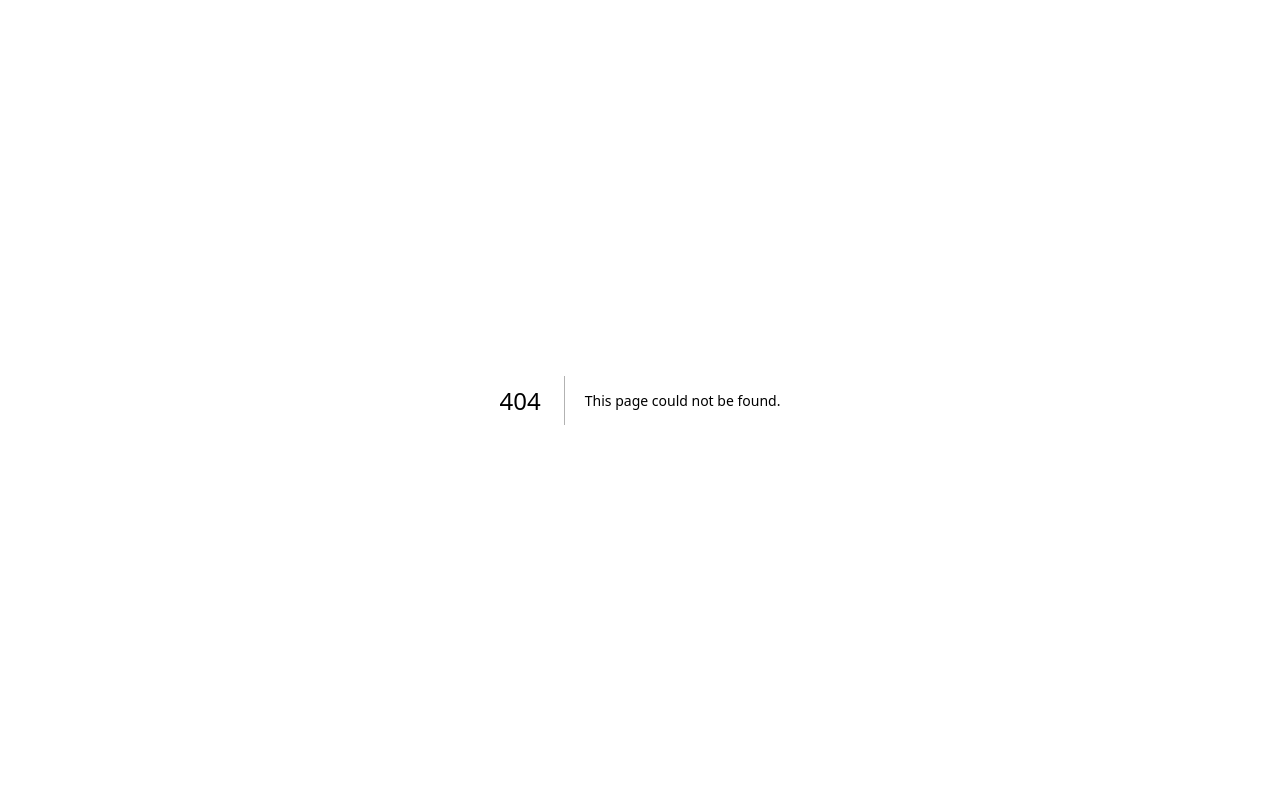
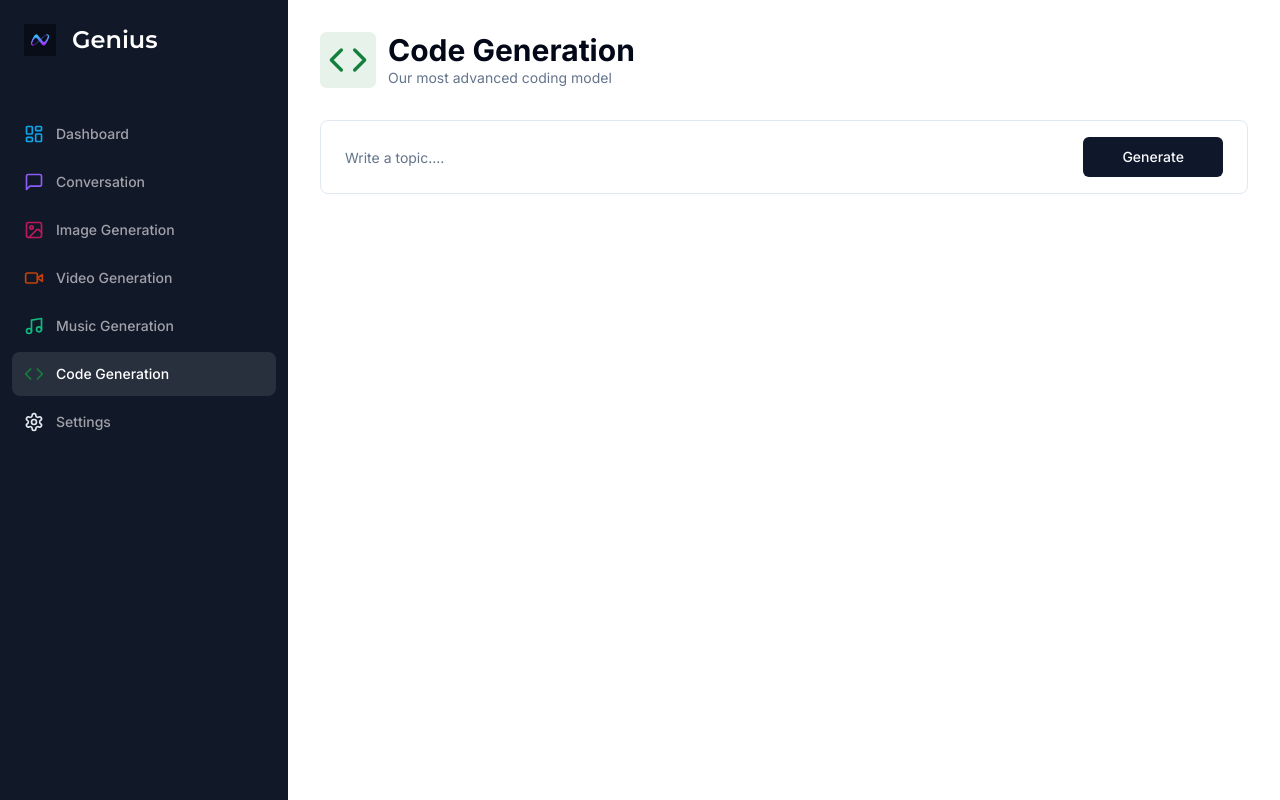
Before and after one commit to Somak-2001/Saas-AI, a Next.js app: page /code in a window 1280 px wide. Before the commit this address had no page. Built offline with nearby package versions, Linux system fonts and the light colour scheme.

Commit message:
Changes in code

```diff
--- /dev/null
+++ b/app/(dashboard)/(routes)/code/constants.ts
@@ -0,0 +1,7 @@
+import * as z from 'zod';
+// Form Schema defined
+export const FormSchema = z.object({
+    prompt: z.string().min(1,{
+        message: "Promt is required"
+    }),
+});
--- /dev/null
+++ b/app/(dashboard)/(routes)/code/page.tsx
@@ -0,0 +1,153 @@
+'use client';
+
+import Heading from "@/components/Heading";
+import { Code } from "lucide-react";
+import { useForm } from "react-hook-form";
+import { FormSchema } from "./constants";
+import * as z from "zod";
+import { zodResolver } from '@hookform/resolvers/zod';
+import { Form, FormControl, FormField, FormItem } from "@/components/ui/form";
+import { Input } from "@/components/ui/input";
+import { Button } from "@/components/ui/button";
+import { useRouter } from "next/navigation";
+import { useState } from "react";
+import axios from 'axios';
+import { ChatCompletionRequestMessage } from "openai";
+import { cn } from "@/lib/utils";
+import BotAvatar from "@/components/BotAvatar";
+import UserAvatar from "@/components/UserAvatar";
+import ReactMarkdown from 'react-markdown';
+
+const CodePage = () => {
+  const router = useRouter();
+
+  // Creating a state for messages/promt to be stored
+  const [messages, setMessages] = useState< ChatCompletionRequestMessage[]>([]);
+
+  const form = useForm<z.infer<typeof FormSchema>>({
+    // Resolver is added to validate the form
+    resolver: zodResolver(FormSchema),
+    defaultValues:{
+      prompt: ""
+    }
+  });
+
+  // Checking if the form data is submitting
+  const isloading = form.formState.isSubmitting;
+
+  const onSubmit = async (values: z.infer<typeof FormSchema>) =>{
+        try {
+          // Wrapping up the values of form input
+          const userMessage: ChatCompletionRequestMessage = {
+            role: 'user',
+            content: values.prompt,
+          };
+
+          // It is the payload or the input message to be sent to openai
+          const newMessages = [...messages,userMessage];
+
+          // Making a axios POST request
+          const response = await axios.post('/api/code',{
+            messages: newMessages,
+          });
+
+          // Updating the message state with userMessage and Response
+          setMessages((cur)=> [...cur,userMessage,response.data]);
+
+          // To reset input values of form
+          form.reset();
+
+        }
+        catch (error: any) {
+          if (axios.isAxiosError(error)) {
+            console.error('Axios Error:', error.response?.data || error.message);
+          } else {
+            console.error('Unexpected Error:', error.message);
+          }
+        }
+        finally{
+           router.refresh();
+        }
+  }
+
+  return (
+    <div>
+      <Heading
+      title="Code Generation"
+      description="Our most advanced coding model"
+      icon={Code}
+      iconColor="text-green-700"
+      bgColor="bg-green-700/10"/>
+
+      <div className="px-4 lg:px-8">
+        <Form {...form}>
+          <form
+          onSubmit={form.handleSubmit(onSubmit)}
+          className="rounded-lg border w-full p-4 px-3 md:px-6 focus-within:shadow-md
+          grid
+          grid-cols-12
+          gap-2"
+          >
+           <FormField
+           name="prompt"
+           render={({ field }) => (
+            <FormItem className="col-span-12 lg:col-span-10">
+              <FormControl className="m-0 p-0">
+                <Input
+                className="border-0 outline-none
+                focus-visible:ring-0
+                focus-visible:ring-transparent"
+                disabled={isloading}
+                placeholder="Write a topic...."
+                // field is expanding coz field has the props onChange, onBlur, value,name, ref. So we don't have to explicitly add these props
+                {...field}
+                />
+              </FormControl>
+            </FormItem>
+          )}
+           />
+
+           <Button className="col-span-12 lg:col-span-2"
+            disabled={isloading}>
+               Generate
+           </Button>
+          </form>
+        </Form>
+      </div>
+
+      <div className="space-y-4 mt-4">
+        <div className="flex flex-col-reverse gap-y-4">
+          {messages.map((message)=>(
+            <div key={message.content}
+            className={cn('p-8 w-full flex items-start gap-x-8 rounded-lg',
+            message.role === 'user' ? "bg-white border border-black/10" : "bg-muted")}>
+              {message.role === 'user' ? <UserAvatar /> : <BotAvatar />}
+
+              {/* Markdown is used to get a code like structure */}
+              <ReactMarkdown
+              components={{
+                // This is styling the explanation part
+                pre: ({node,...props})=>(
+                  <div className="overflow-auto w-full my-2 p-2 rounded-lg bg-black/10">
+                    <pre  {...props}/>
+                  </div>
+                ),
+
+                // This is to style the code part
+                code: ({node,...props})=>(
+                  <code {...props}
+                  className="p-1 rounded-lg bg-black/10"/>
+                )
+              }}
+              className={'text-sm overflow-hidden leading-7'}>
+                {message.content || ""}
+              </ReactMarkdown>
+            </div>
+          ))}
+        </div>
+      </div>
+    </div>
+  )
+}
+
+export default CodePage;
--- /dev/null
+++ b/app/api/code/route.ts
@@ -0,0 +1,41 @@
+import { auth } from "@clerk/nextjs";
+import { NextResponse } from "next/server";
+import { Configuration, OpenAIApi } from "openai";
+
+const configuration = new Configuration({
+  apiKey: process.env.OPENAI_API_KEY,
+});
+
+const openai = new OpenAIApi(configuration);
+
+export async function POST(
+  req: Request
+) {
+  try {
+    const { userId } = auth();
+    const body = await req.json();
+    const { messages } = body;
+
+    if (!userId) {
+      return new NextResponse("Unauthorized", { status: 401 });
+    }
+
+    if (!configuration.apiKey) {
+      return new NextResponse("OpenAI API Key not configured.", { status: 500 });
+    }
+
+    if (!messages) {
+      return new NextResponse("Messages are required", { status: 400 });
+    }
+
+    const response = await openai.createChatCompletion({
+      model: "gpt-3.5-turbo",
+      messages
+    });
+
+    return NextResponse.json(response.data.choices[0].message);
+  } catch (error) {
+    console.log('[CONVERSATION_ERROR]', error);
+    return new NextResponse("Internal Error", { status: 500 });
+  }
+};
```
